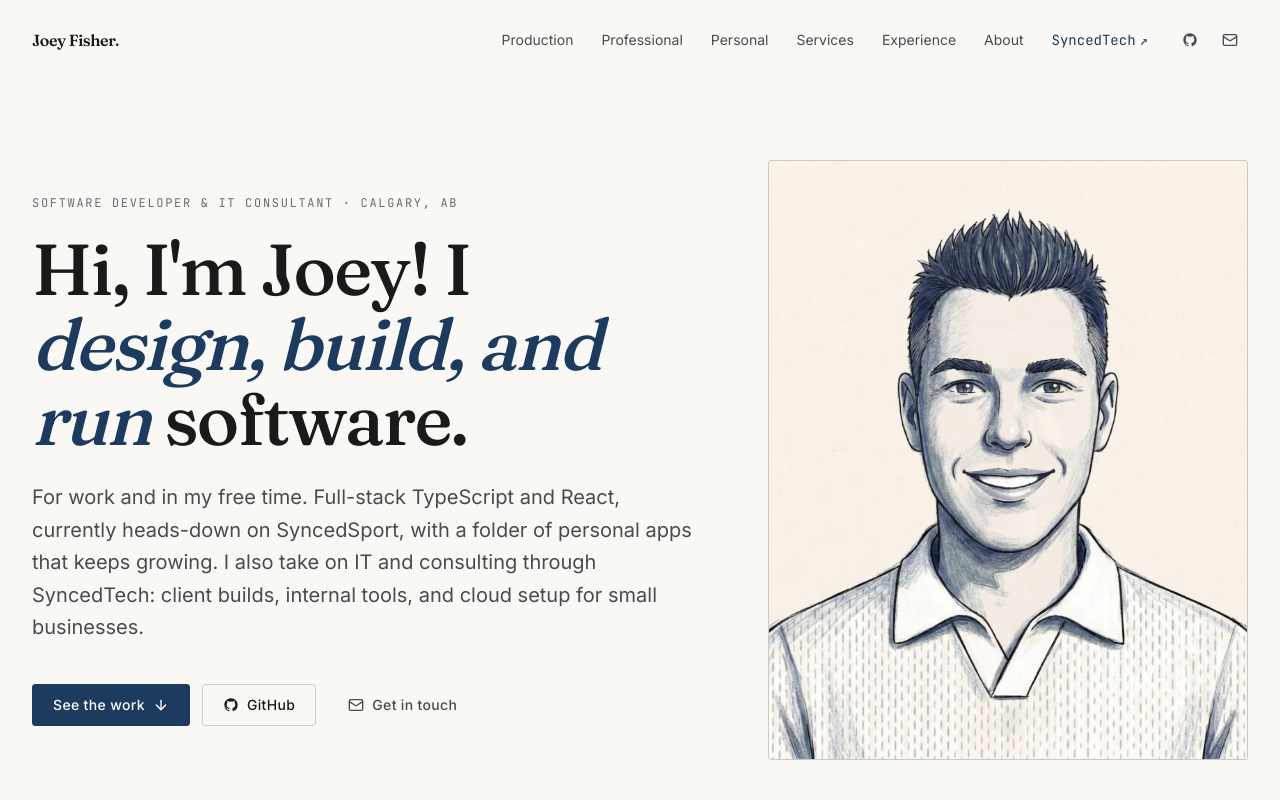
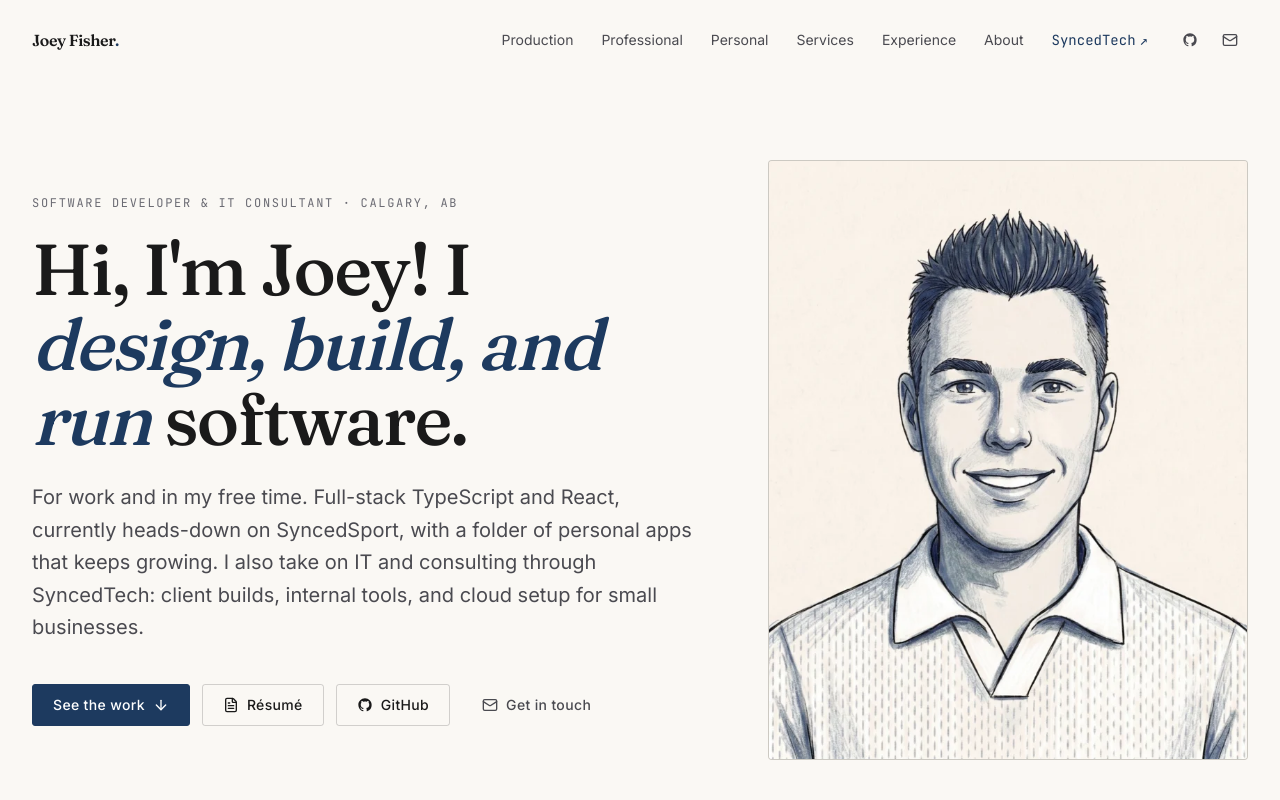
Before and after one commit to fisherjoey/portfolio-site, a React (Vite) app: page / in a window 1280 px wide. Shown: the top 800 px of the page. Built offline with nearby package versions, Linux system fonts and the light colour scheme.

Commit message:
feat: add downloadable resume (hero + contact buttons)

```diff
--- a/src/components/sections/AboutContact.tsx
+++ b/src/components/sections/AboutContact.tsx
@@ -1,7 +1,7 @@
 import Container from '../ui/Container'
 import SectionHeading from '../ui/SectionHeading'
 import Button from '../ui/Button'
-import { Mail } from 'lucide-react'
+import { Mail, FileText } from 'lucide-react'
 import { GithubIcon, LinkedinIcon } from '../ui/BrandIcons'
 
 export default function AboutContact() {
@@ -36,6 +36,10 @@ export default function AboutContact() {
               <Button href="mailto:joey@joeyfishertech.com" variant="accent">
                 <Mail className="w-4 h-4" />
                 Email me
+              </Button>
+              <Button href="/Joey_Fisher_Resume.pdf" external variant="outline">
+                <FileText className="w-4 h-4" />
+                Résumé
               </Button>
               <Button href="https://github.com/fisherjoey" external variant="outline">
                 <GithubIcon className="w-4 h-4" />
--- a/src/components/sections/Hero.tsx
+++ b/src/components/sections/Hero.tsx
@@ -1,7 +1,7 @@
 import Container from '../ui/Container'
 import Button from '../ui/Button'
 import Portrait from '../ui/Portrait'
-import { Mail, ArrowDown } from 'lucide-react'
+import { Mail, ArrowDown, FileText } from 'lucide-react'
 import { GithubIcon } from '../ui/BrandIcons'
 
 export default function Hero() {
@@ -30,6 +30,10 @@ export default function Hero() {
                 See the work
                 <ArrowDown className="w-4 h-4" />
               </Button>
+              <Button href="/Joey_Fisher_Resume.pdf" external variant="outline">
+                <FileText className="w-4 h-4" />
+                Résumé
+              </Button>
               <Button href="https://github.com/fisherjoey" external variant="outline">
                 <GithubIcon className="w-4 h-4" />
                 GitHub
```
Also changed, not shown: 1 other file (tests, documents, lock files or other folders).
